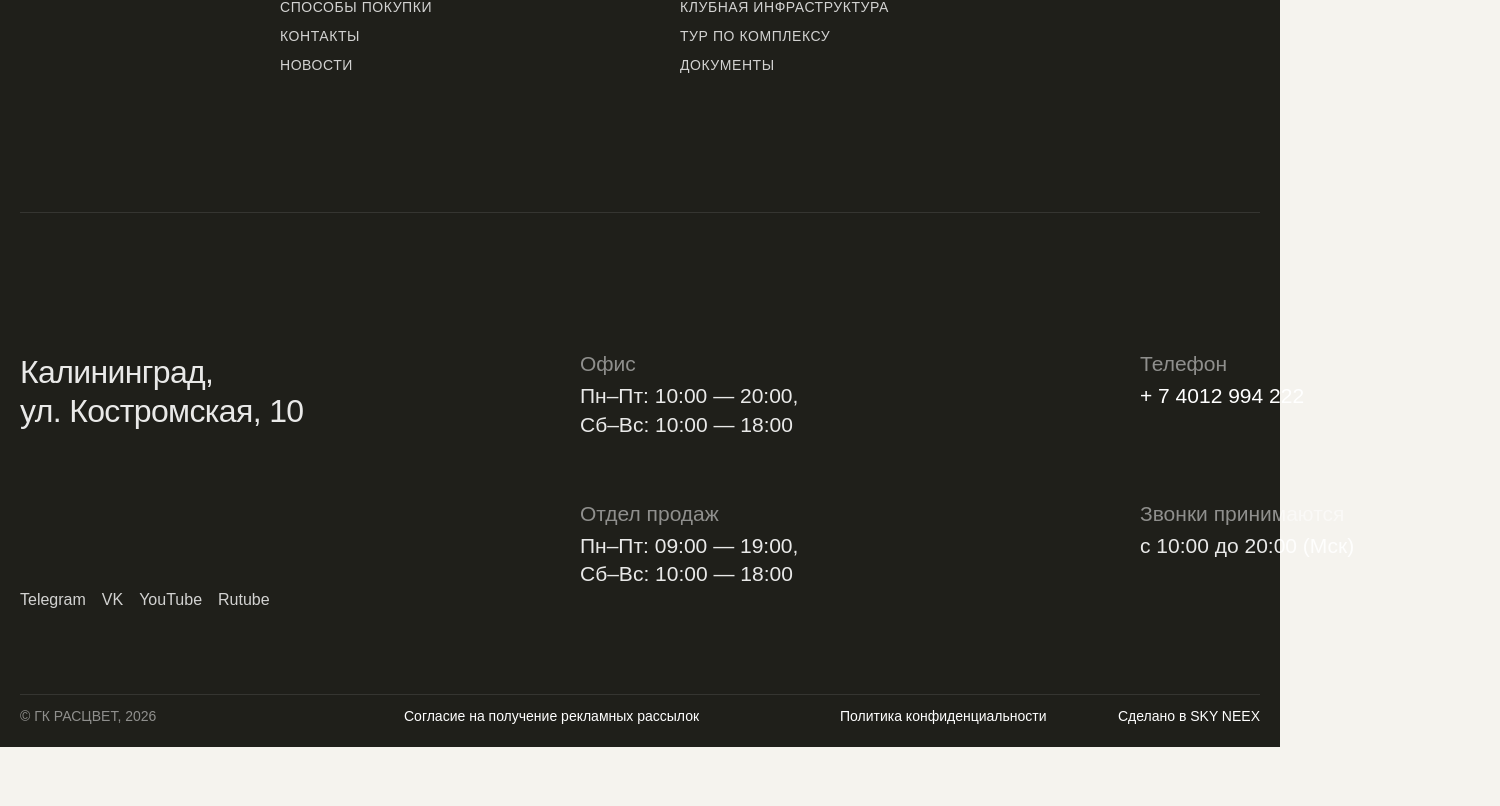
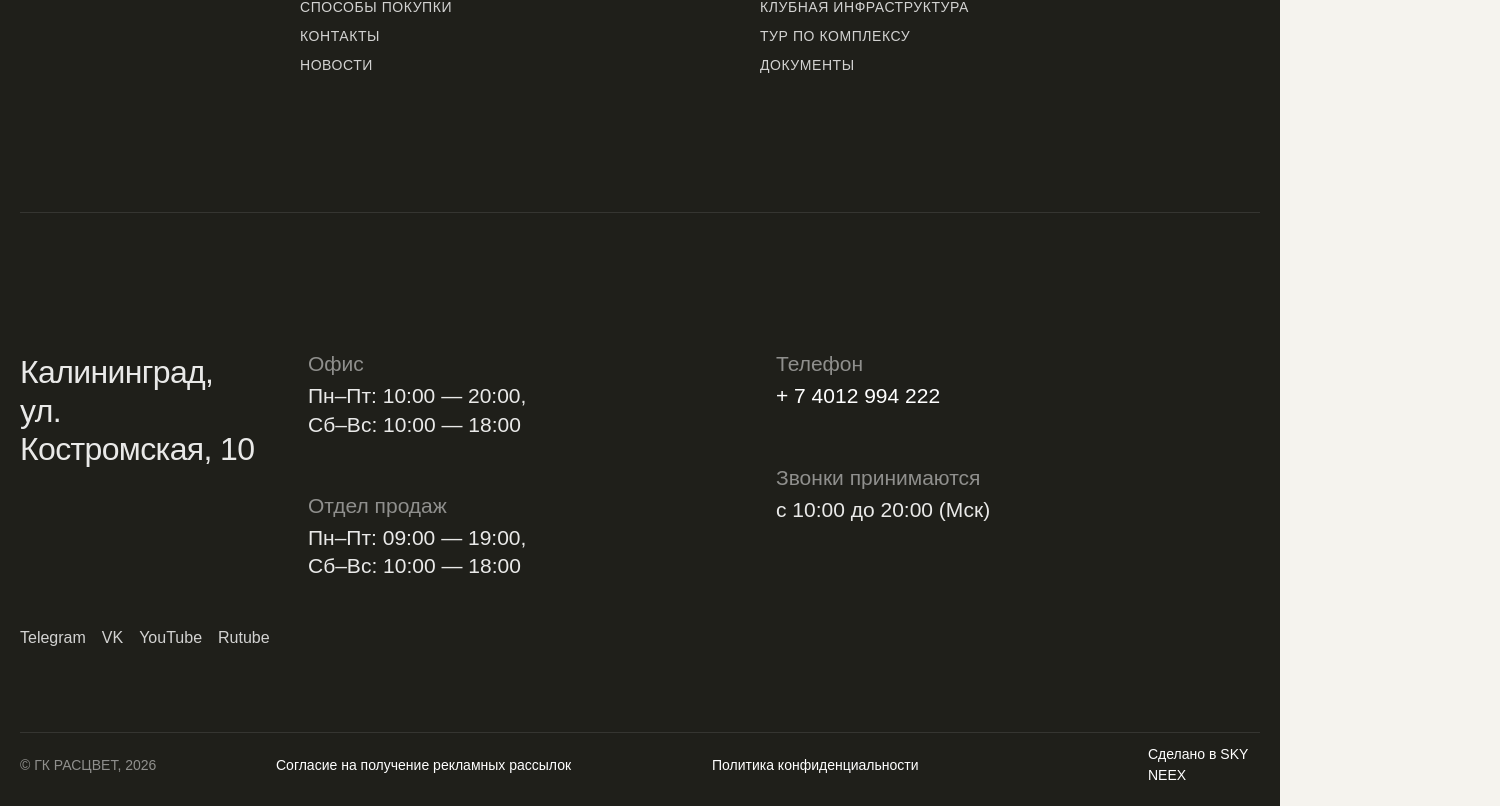
Before and after one commit to nstopack-crypto/istok-site, a Next.js app: page / in a window 1280 px wide. Shown: the part 10500-11306 px from the top of the page, 1500 px wide, since content can reach past the window. Before the commit the page ends 11247 px from the top, so only its background shows below. Built offline with nearby package versions, Linux system fonts and the light colour scheme.

Commit message:
Align footer columns to shared grid

```diff
--- a/components/Footer.tsx
+++ b/components/Footer.tsx
@@ -4,7 +4,7 @@ export default function Footer() {
       <div className="mx-auto max-w-[1600px] px-5 py-5">
         <div className="min-h-[616px]">
           <div className="border-b border-white/10 pb-[140px] pt-0">
-            <div className="grid grid-cols-1 gap-10 md:grid-cols-[220px_360px_360px_1fr_40px] md:items-start">
+            <div className="grid grid-cols-1 gap-10 md:grid-cols-[240px_420px_420px_1fr_40px] md:items-start">
               <div className="h-[38px] w-[139px]">
                 <img
                   src="/logo-istok.svg"
@@ -59,7 +59,7 @@ export default function Footer() {
 
               <a
                 href="#top"
-                className="hidden h-10 w-10 items-start justify-end text-[20px] leading-none text-white/80 transition hover:text-white md:flex"
+                className="hidden h-10 w-10 items-start justify-end pt-[2px] text-[20px] leading-none text-white/80 transition hover:text-white md:flex"
                 aria-label="Наверх"
               >
                 ↑
@@ -68,9 +68,9 @@ export default function Footer() {
           </div>
 
           <div className="pt-[140px]">
-            <div className="grid grid-cols-1 gap-12 md:grid-cols-[360px_1fr] md:gap-x-[200px]">
-              <div>
-                <p className="mb-[158px] max-w-[320px] text-[32px] leading-[1.2] tracking-[-0.02em] text-white/90">
+            <div className="grid grid-cols-1 gap-12 md:grid-cols-[240px_420px_420px_1fr] md:items-start">
+              <div className="max-w-[240px]">
+                <p className="mb-[158px] text-[32px] leading-[1.2] tracking-[-0.02em] text-white/90">
                   Калининград,
                   <br />
                   ул. Костромская, 10
@@ -92,7 +92,7 @@ export default function Footer() {
                 </div>
               </div>
 
-              <div className="grid grid-cols-1 gap-y-[40px] md:grid-cols-[360px_360px] md:gap-x-[200px]">
+              <div className="space-y-[56px]">
                 <div>
                   <p className="mb-2 text-[21px] leading-none text-white/50">
                     Офис
@@ -104,6 +104,19 @@ export default function Footer() {
                   </p>
                 </div>
 
+                <div>
+                  <p className="mb-2 text-[21px] leading-none text-white/50">
+                    Отдел продаж
+                  </p>
+                  <p className="text-[21px] leading-[1.35] text-white/90">
+                    Пн–Пт: 09:00 — 19:00,
+                    <br />
+                    Сб–Вс: 10:00 — 18:00
+                  </p>
+                </div>
+              </div>
+
+              <div className="space-y-[56px]">
                 <div>
                   <p className="mb-2 text-[21px] leading-none text-white/50">
                     Телефон
@@ -118,17 +131,6 @@ export default function Footer() {
 
                 <div>
                   <p className="mb-2 text-[21px] leading-none text-white/50">
-                    Отдел продаж
-                  </p>
-                  <p className="text-[21px] leading-[1.35] text-white/90">
-                    Пн–Пт: 09:00 — 19:00,
-                    <br />
-                    Сб–Вс: 10:00 — 18:00
-                  </p>
-                </div>
-
-                <div>
-                  <p className="mb-2 text-[21px] leading-none text-white/50">
                     Звонки принимаются
                   </p>
                   <p className="text-[21px] leading-[1.35] text-white/90">
@@ -136,11 +138,13 @@ export default function Footer() {
                   </p>
                 </div>
               </div>
+
+              <div />
             </div>
           </div>
 
           <div className="mt-[82px] border-t border-white/10 pt-[11px]">
-            <div className="grid grid-cols-1 gap-4 md:grid-cols-[1fr_420px_420px] md:items-center">
+            <div className="grid grid-cols-1 gap-4 md:grid-cols-[240px_420px_420px_1fr] md:items-center">
               <p className="text-[14px] text-white/50">© ГК РАСЦВЕТ, 2026</p>
 
               <a
@@ -150,16 +154,16 @@ export default function Footer() {
                 Согласие на получение рекламных рассылок
               </a>
 
-              <div className="flex flex-col gap-3 md:flex-row md:items-center md:justify-between">
               <a
                 href="#"
                 className="text-[14px] text-white/50 transition hover:text-white/80"
               >
                 Политика конфиденциальности
               </a>
+
               <a
                 href="#"
-                  className="text-[14px] text-white/50 transition hover:text-white/80"
+                className="text-[14px] text-white/50 transition hover:text-white/80 md:justify-self-end"
               >
                 Сделано в SKY NEEX
               </a>
@@ -167,7 +171,6 @@ export default function Footer() {
           </div>
         </div>
       </div>
-      </div>
     </footer>
   );
 }
```
Lines whose indentation alone changed are shown as unchanged.
